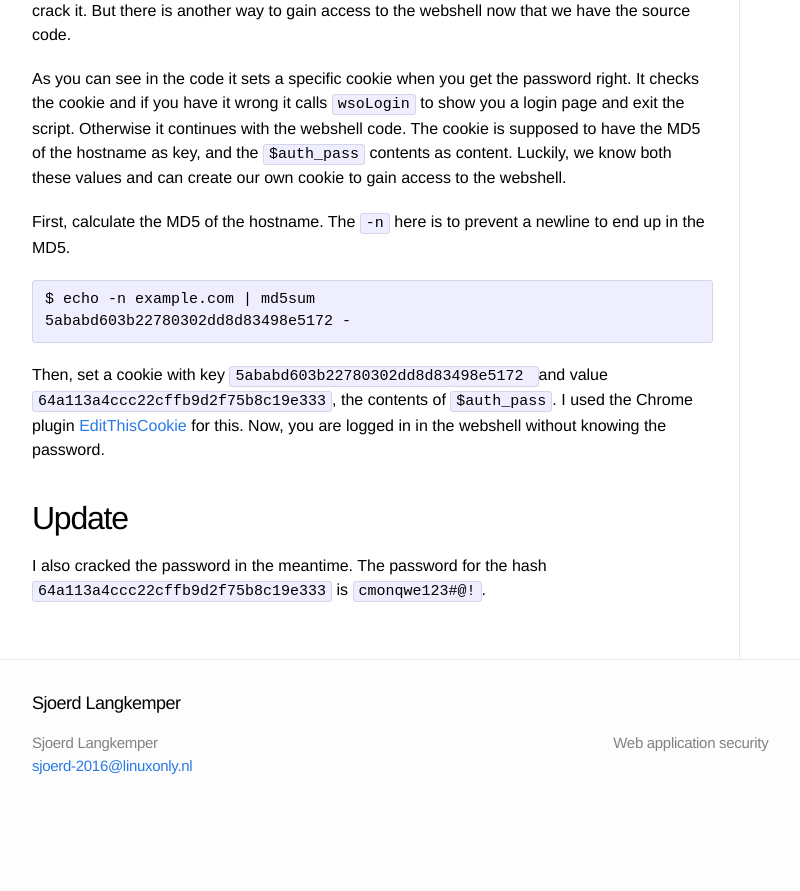
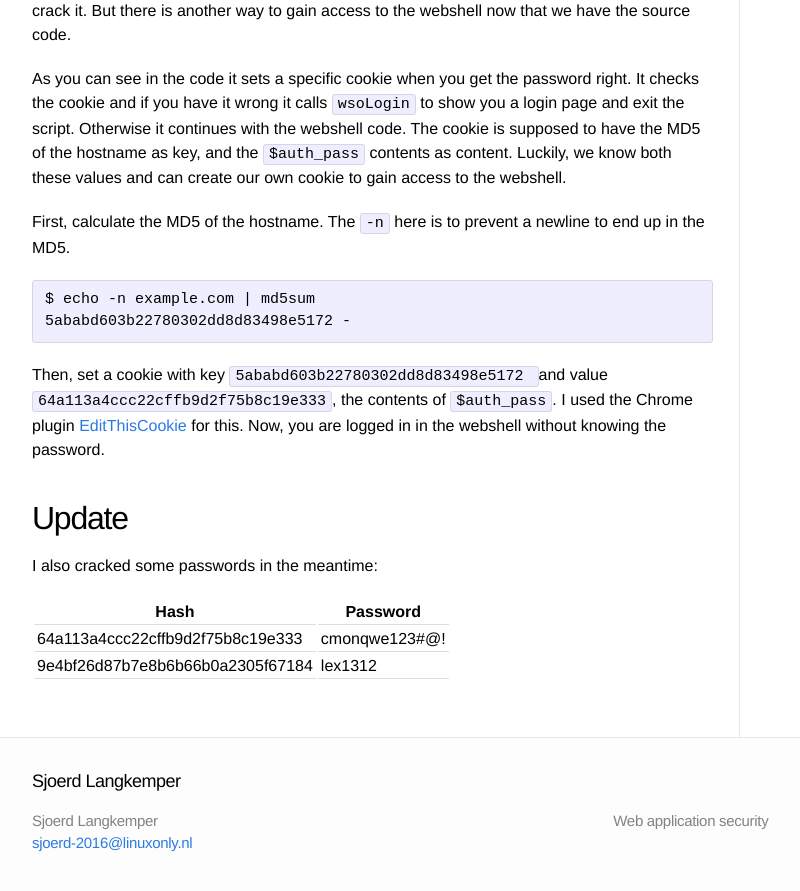
Before and after one commit to Sjord/Sjord.github.io, a Jekyll site: the page built from _posts/2016-01-30-circumventing-authentication-of-a-webshell.md, in a window 1280 px wide and 900 px high, scrolled down 2035 px. Shown: the top 891 px of the window, without its empty margins (108-908 px from the left). Built offline with Jekyll 4.4.1, drawn with Linux system fonts in a browser that asks for light colours; before the commit the page ends 2857 px from its top, so only the background shows below that.

Commit message:
Add another hash someone reported to me.

```diff
--- a/_posts/2016-01-30-circumventing-authentication-of-a-webshell.md
+++ b/_posts/2016-01-30-circumventing-authentication-of-a-webshell.md
@@ -67,4 +67,9 @@
 
 ## Update
 
-I also cracked the password in the meantime. The password for the hash `64a113a4ccc22cffb9d2f75b8c19e333` is `cmonqwe123#@!`.
+I also cracked some passwords in the meantime:
+
+| Hash                             | Password      |
+|----------------------------------|---------------|
+| 64a113a4ccc22cffb9d2f75b8c19e333 | cmonqwe123#@! |
+| 9e4bf26d87b7e8b6b66b0a2305f67184 | lex1312       |
```
